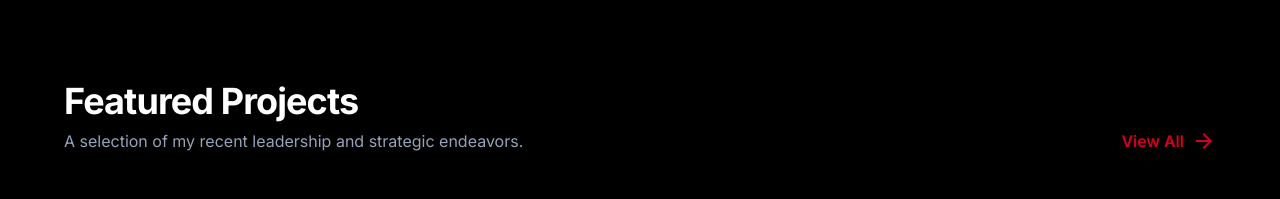
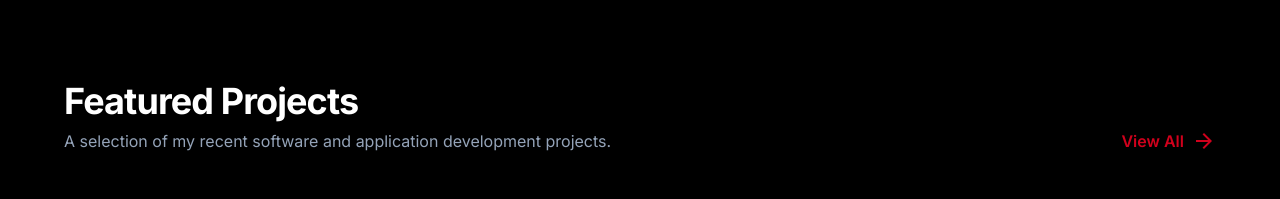
Before and after one commit to nethmaHarini/nethmaHarini.github.io, a React (Vite) app: page / in a window 1280 px wide. Shown: the part 1860-2059 px from the top of the page. Built offline with nearby package versions, Linux system fonts and the light colour scheme.

Commit message:
Update Projects.jsx

```diff
--- a/src/components/Projects.jsx
+++ b/src/components/Projects.jsx
@@ -75,7 +75,7 @@ const Projects = () => {
             Featured Projects
           </h2>
           <p className="text-slate-600 dark:text-slate-400">
-            A selection of my recent leadership and strategic endeavors.
+            A selection of my recent software and application development projects.
           </p>
         </div>
         <button
```
